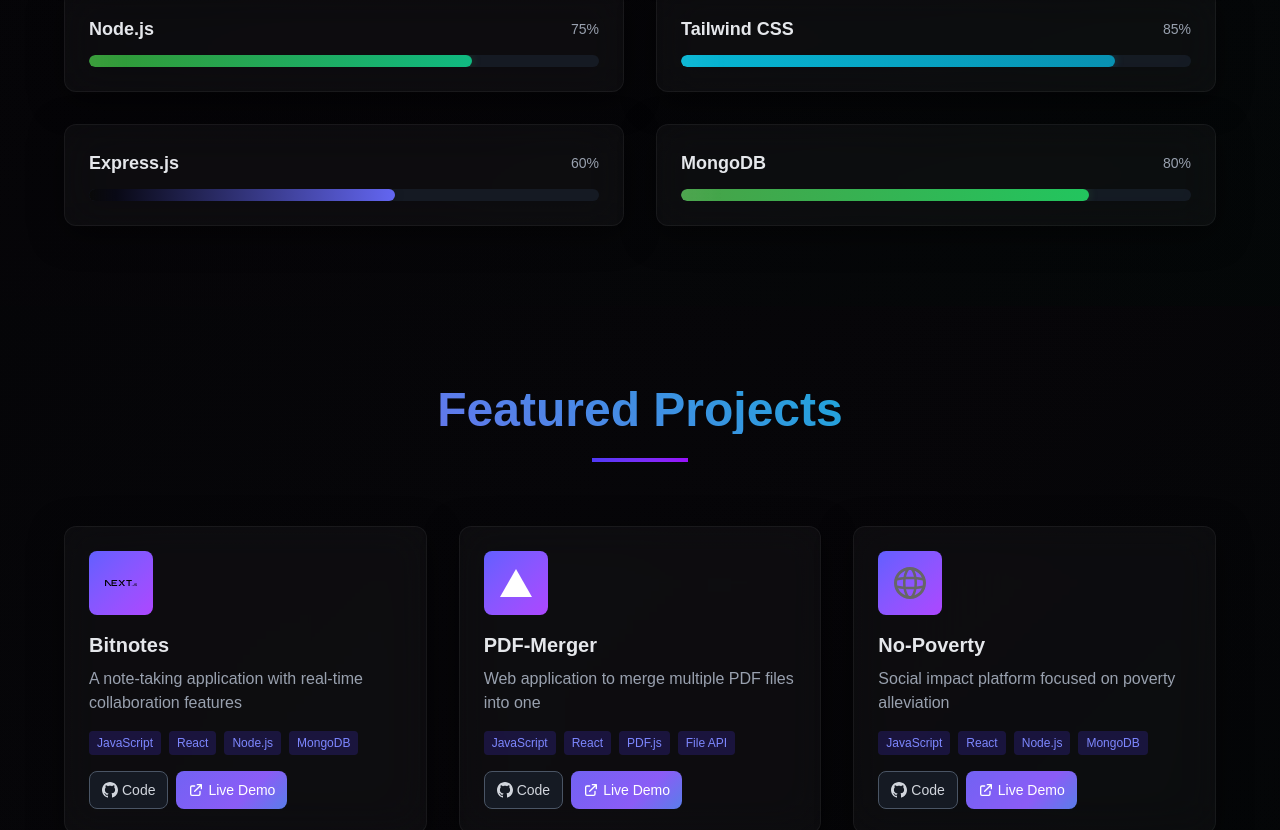
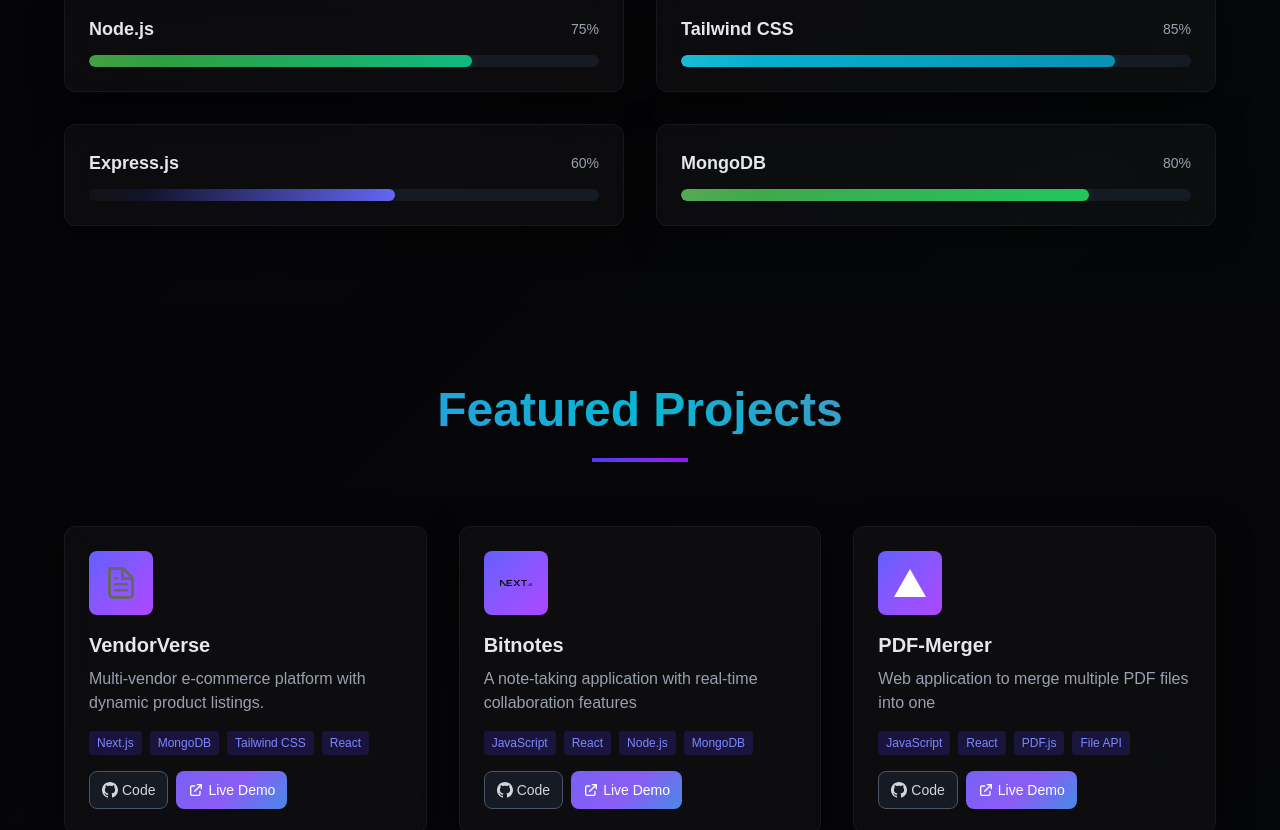
Before and after one commit to VinayKumar1510/Portfolio, a Next.js app: page / in a window 1280 px wide. Shown: the part 1970-2800 px from the top of the page. Built offline with nearby package versions, Linux system fonts and the light colour scheme.

Commit message:
Update page.js

```diff
--- a/app/page.js
+++ b/app/page.js
@@ -83,13 +83,22 @@
 
   const projects = [
   {
+    title: "VendorVerse",
+    description: "Multi-vendor e-commerce platform with dynamic product listings.",
+    tech: ["Next.js", "MongoDB", "Tailwind CSS", "React"],
+    image: "/file.svg",
+    github: "https://github.com/VinayKumar1510/VendoVerse",
+    live: "https://vendo-verse.vercel.app/",
+    featured: true,
+  },
+  {
     title: "Bitnotes",
     description: "A note-taking application with real-time collaboration features",
     tech: ["JavaScript", "React", "Node.js", "MongoDB"],
     image: "/next.svg",
     github: "https://github.com/VinayKumar1510/Bitnotes",
     live: "https://bitnotes-iota.vercel.app/",
-      featured: true
+    featured: true,
   },
   {
     title: "PDF-Merger",
@@ -98,7 +107,7 @@
     image: "/vercel.svg",
     github: "https://github.com/VinayKumar1510/PDF-Merger",
     live: "https://pdf-merger-mauve.vercel.app/",
-      featured: true
+    featured: true,
   },
   {
     title: "No-Poverty",
@@ -107,7 +116,7 @@
     image: "/globe.svg",
     github: "https://github.com/VinayKumar1510/no-poverty",
     live: "https://no-poverty-vma5.vercel.app/",
-      featured: true
+    featured: true,
   },
   {
     title: "SwiftCSV",
@@ -116,7 +125,7 @@
     image: "/file.svg",
     github: "https://github.com/VinayKumar1510/SwiftCSV",
     live: "https://swift-csv.vercel.app/",
-      featured: true
+    featured: true,
   },
   {
     title: "Marklog",
@@ -125,7 +134,7 @@
     image: "/window.svg",
     github: "https://github.com/VinayKumar1510/Marklog",
     live: "https://marklog.vercel.app/",
-      featured: true
+    featured: true,
   },
   {
     title: "StyleMorph",
@@ -134,8 +143,8 @@
     image: "/globe.svg",
     github: "https://github.com/VinayKumar1510/StyleMorph",
     live: "https://style-morph.vercel.app/",
-      featured: true
-    }
+    featured: true,
+  },
 ];
 
   return (
```
Lines whose indentation alone changed are shown as unchanged.
